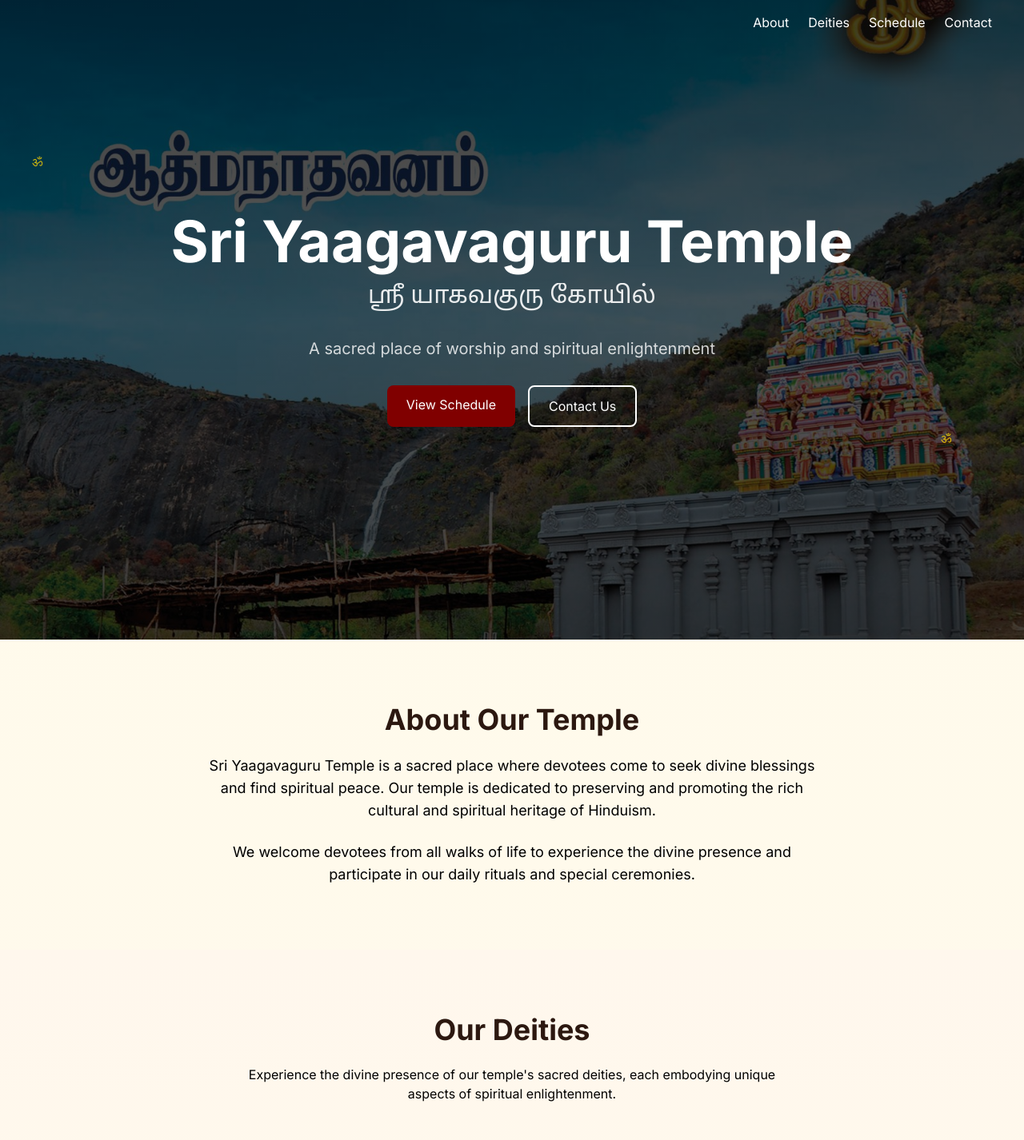
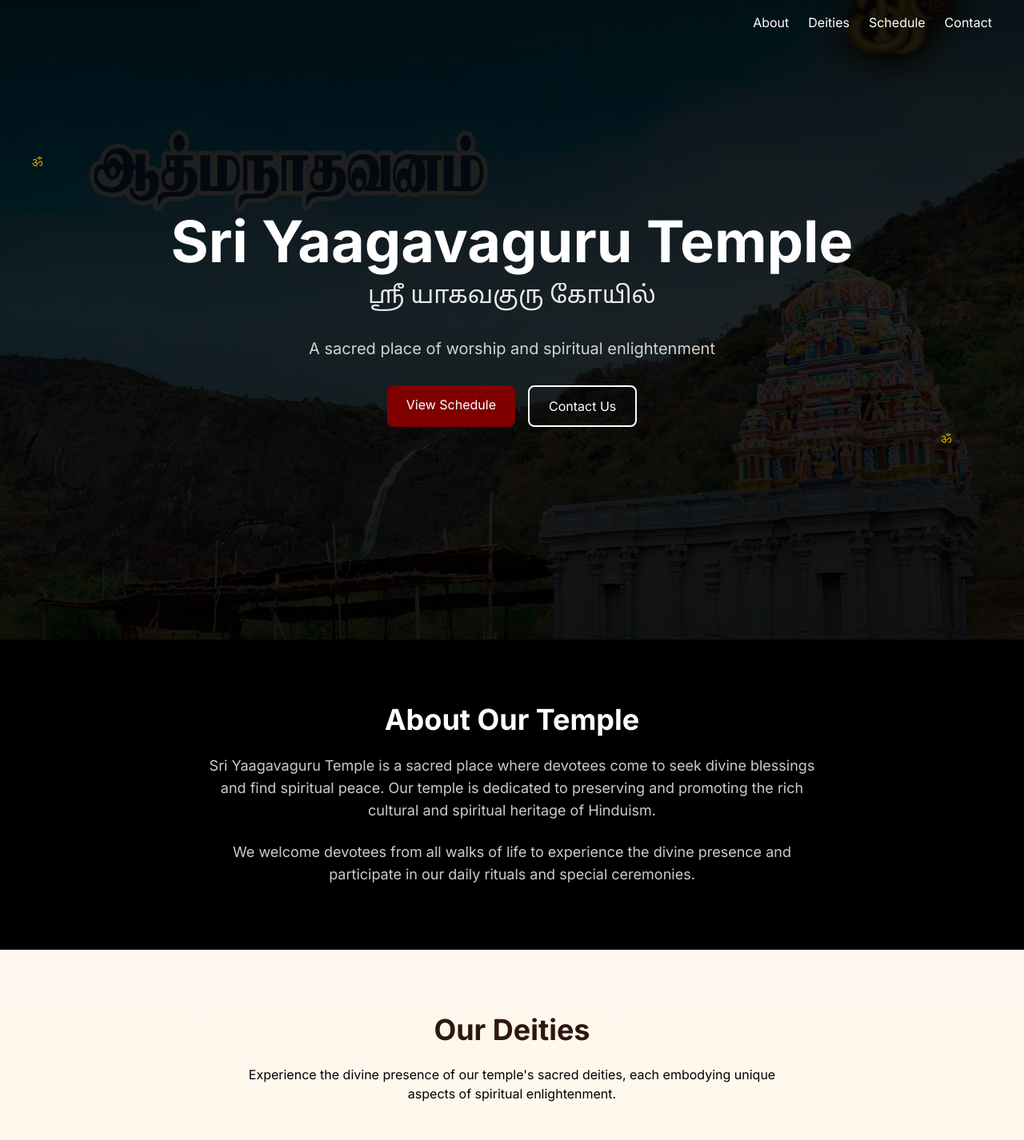
Before and after one commit to MuraliPrasanth2/Aathmanandhavanam, a Next.js app: page / in a window 1280 px wide. Shown: the top 1426 px of the page at 80% size. Built offline with nearby package versions, Linux system fonts and the light colour scheme.

Commit message:
about our temple section modified

```diff
--- a/src/app/page.tsx
+++ b/src/app/page.tsx
@@ -96,7 +96,7 @@ export default function Home() {
               objectPosition: '50% 30%',
             }}
           />
-          <div className='absolute inset-0 bg-gradient-to-b from-black/75 via-black/65 to-black/75'></div>
+          <div className='absolute inset-0 bg-gradient-to-b from-black/90 via-black/85 to-black/90'></div>
         </div>
 
         <div className='container mx-auto px-4 relative z-10'>
@@ -150,16 +150,16 @@ export default function Home() {
       </section>
 
       {/* About Section */}
-      <section id='about' className='py-20'>
+      <section id='about' className='py-20 bg-black'>
         <div className='container mx-auto px-4'>
-          <h2 className='section-title text-center'>About Our Temple</h2>
+          <h2 className='section-title text-center text-white'>About Our Temple</h2>
           <div className='max-w-3xl mx-auto text-center'>
-            <p className='text-lg text-text-brown/80 mb-6'>
+            <p className='text-lg text-white/80 mb-6'>
               Sri Yaagavaguru Temple is a sacred place where devotees come to seek divine blessings
               and find spiritual peace. Our temple is dedicated to preserving and promoting the rich
               cultural and spiritual heritage of Hinduism.
             </p>
-            <p className='text-lg text-text-brown/80'>
+            <p className='text-lg text-white/80'>
               We welcome devotees from all walks of life to experience the divine presence and
               participate in our daily rituals and special ceremonies.
             </p>
```
